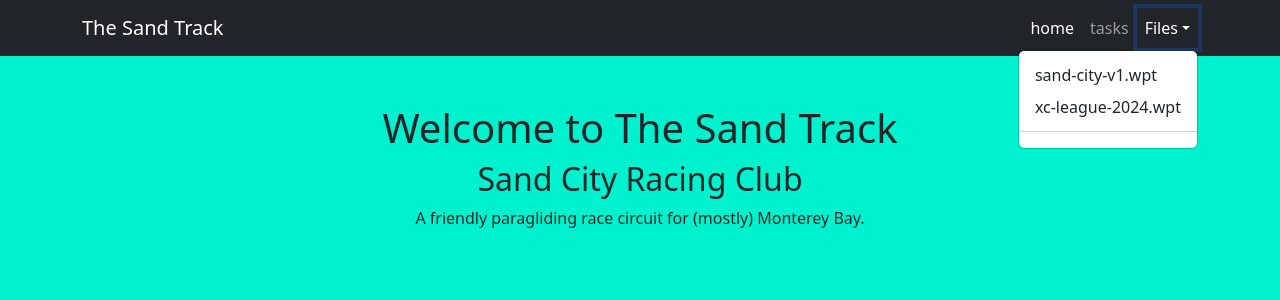
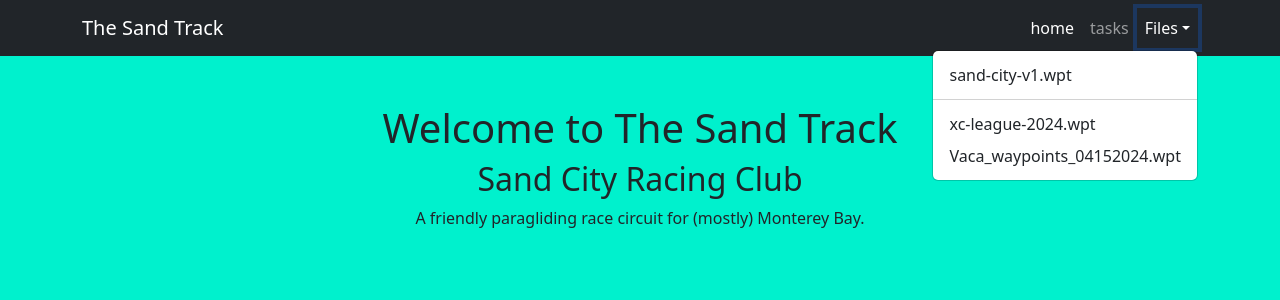
Before and after one commit to gerstle/sand-track, a Flask app: page / in a window 1280 px wide, after a click on "Files". Shown: the top 300 px of the page. Run offline with Flask 3, Linux system fonts and the light colour scheme; some libraries are stand-ins or nearby versions.

Commit message:
casey/vaca wpt (#5)
* adding vaca waypoints

* adding vaca waypoints

```diff
--- a/src/templates/base.html
+++ b/src/templates/base.html
@@ -35,12 +35,14 @@
                         <li><a class="dropdown-item"
                                href="{{ url_for('static', filename='downloads/sand-city-v1.wpt') }}">sand-city-v1.wpt</a>
                         </li>
+                        <li>
+                            <hr class="dropdown-divider"/>
+                        </li>
                         <li><a class="dropdown-item"
                                href="{{ url_for('static', filename='downloads/xc-league-2024.wpt') }}">xc-league-2024.wpt</a>
                         </li>
-
-                        <li>
-                            <hr class="dropdown-divider"/>
+                        <li><a class="dropdown-item"
+                               href="{{ url_for('static', filename='downloads/Vaca_waypoints_04152024.wpt') }}">Vaca_waypoints_04152024.wpt</a>
                         </li>
                     </ul>
                 </li>
```
Also changed, not shown: 1 other file.
